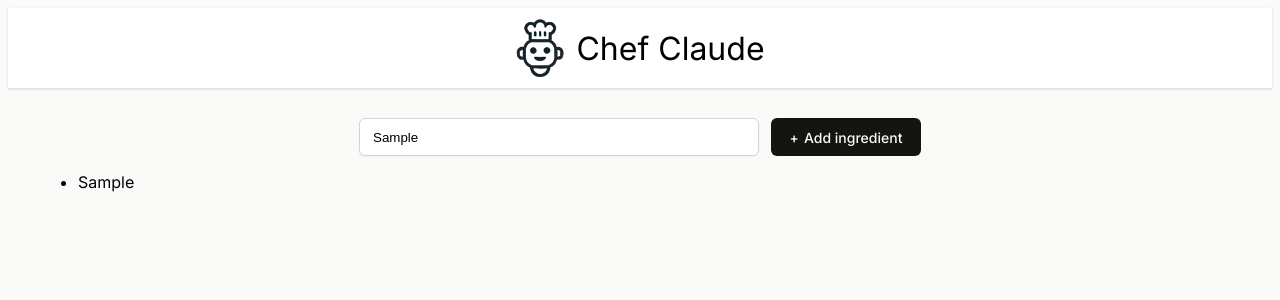
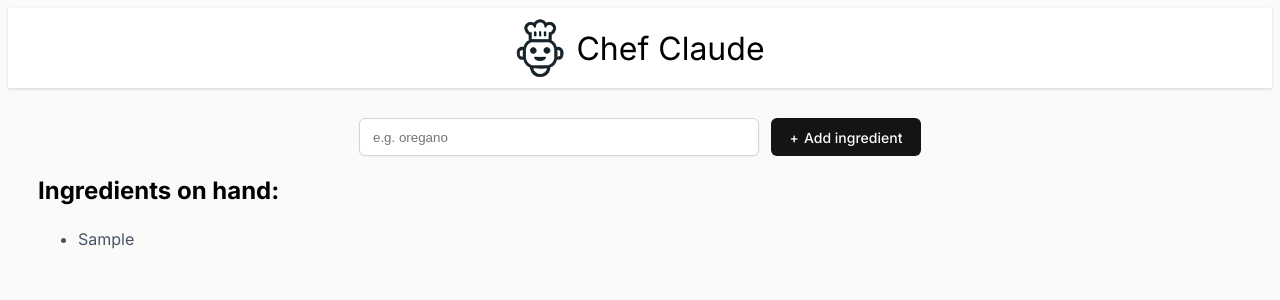
Before and after one commit to christian-raphael/chef-claude, a React (Vite) app: page / in a window 1280 px wide. Both pictures are taken after typing "Sample" into the empty fields and a click on the button "Add ingredient". Shown: the top 300 px of the page. Built offline with nearby package versions, Linux system fonts and the light colour scheme.

Commit message:
add get recipe container

```diff
--- a/src/components/Main.jsx
+++ b/src/components/Main.jsx
@@ -3,20 +3,18 @@
 export default function Main() {
     const [ingredients, setIngredients] = React.useState([])
 
-    const ingredientsListItems = ingredients.map(ingredient => {
-        return (<li key={ingredient}>{ingredient}</li>)
-    })
+    const ingredientsListItems = ingredients.map(ingredient => (
+        <li key={ingredient}>{ingredient}</li>
+    ))
 
-    function handleSubmit(event) {
-        event.preventDefault()
-        const formData = new FormData(event.currentTarget)
+    function addIngredient(formData) {
         const newIngredient = formData.get("ingredient")
-        setIngredients(prevIngredients =>  [...prevIngredients, newIngredient])
+        setIngredients(prevIngredients => [...prevIngredients, newIngredient])
     }
 
     return (
         <main>
-            <form className="add-ingredient-form" onSubmit={handleSubmit}>
+            <form action={addIngredient} className="add-ingredient-form">
                 <input
                     type="text"
                     placeholder="e.g. oregano"
@@ -25,9 +23,23 @@
                 />
                 <button>Add ingredient</button>
             </form>
-            <ul>
-                {ingredientsListItems}
-            </ul>
+            {
+                ingredients.length > 0 &&
+                <section>
+                    <h2>Ingredients on hand:</h2>
+                    <ul className="ingredients-list" aria-live="polite">{ingredientsListItems}</ul>
+                    {
+                        ingredients.length > 3 &&
+                        <div className="get-recipe-container">
+                            <div>
+                                <h3>Ready for a recipe?</h3>
+                                <p>Generate a recipe from your list of ingredients.</p>
+                            </div>
+                            <button>Get a recipe</button>
+                        </div>
+                    }
+                </section>
+            }
         </main>
     )
 }
--- a/src/index.css
+++ b/src/index.css
@@ -61,3 +61,45 @@
   content: "+";
   margin-right: 5px;
 }
+
+ul.ingredients-list {
+    margin-bottom: 48px;
+}
+
+ul.ingredients-list > li {
+    color: #475467;
+    line-height: 28px;
+}
+
+.get-recipe-container {
+    display: flex;
+    justify-content: space-between;
+    align-items: center;
+    border-radius: 8px;
+    background: #F0EFEB;
+    padding: 10px 28px;
+}
+
+.get-recipe-container h3 {
+    font-size: 1.125rem;
+    font-weight: 500;
+    line-height: 24px;
+}
+
+.get-recipe-container p {
+    color: #6B7280;
+    font-size: 0.875rem;
+    line-height: 20px;
+}
+
+.get-recipe-container button {
+    border: none;
+    border-radius: 6px;
+    background: #D17557;
+    box-shadow: 0px 1px 2px 0px rgba(0, 0, 0, 0.05);
+    color: #FAFAF8;
+    padding: 9px 17px;
+    font-family: Inter, sans-serif;
+    font-size: 0.875rem;
+    cursor: pointer;
+}
```
